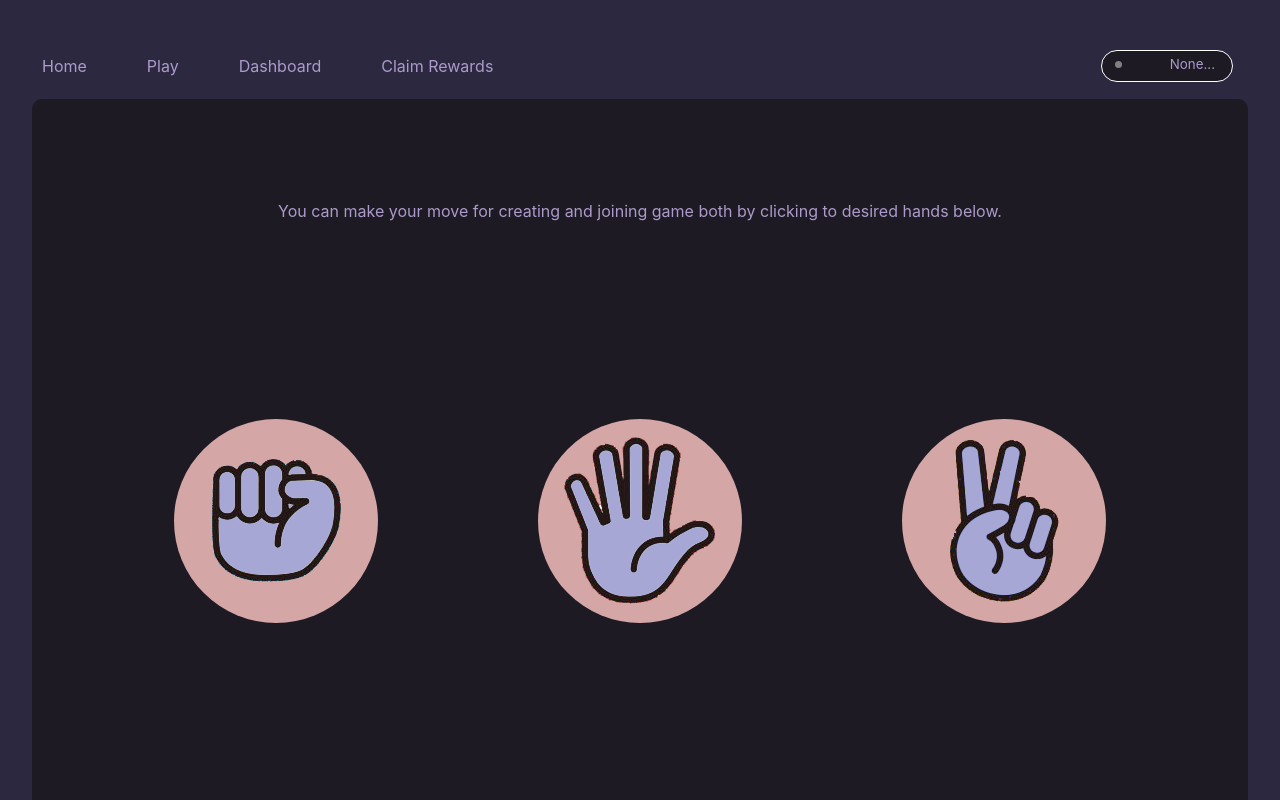
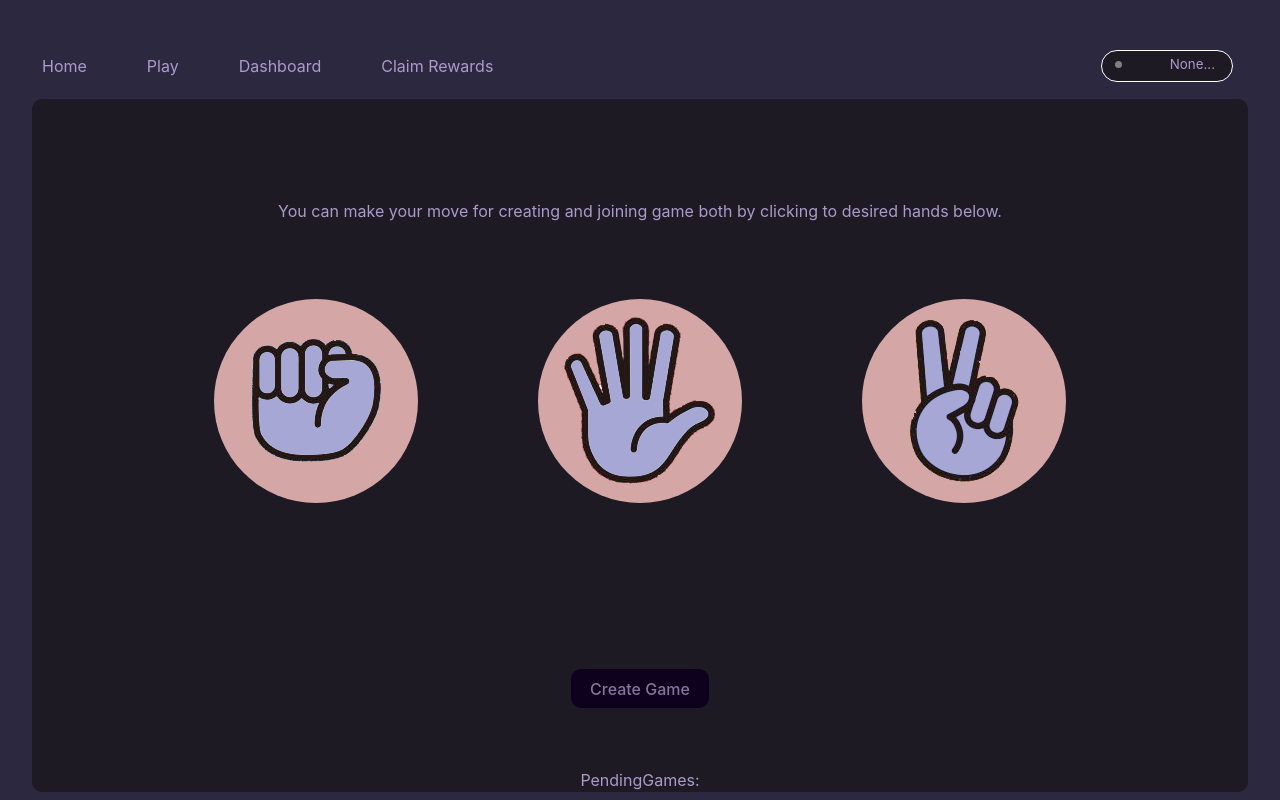
Before and after one commit to ulas96/rock-paper-scissor, a React (Vite) app in the folder client/: page /play in a window 1280 px wide. Shown: the top 800 px of the page. Built offline with nearby package versions, Linux system fonts and the light colour scheme.

Commit message:
css update

```diff
--- a/client/src/components/Home/Home.css
+++ b/client/src/components/Home/Home.css
@@ -7,9 +7,8 @@
 }
 
 .play-ref {
-    color: #ac9bca;
     transition: background-color 0.3s ease;
-    background-color: #fa3939;
+    background-color: #911717;
 }
 
 .play-ref:hover {
--- a/client/src/components/Play/Play.css
+++ b/client/src/components/Play/Play.css
@@ -3,12 +3,12 @@
   background-color: #1d1a24;
 }
 
-img{
+.move-img{
   border-radius: 50%;
-  padding: 80px;
+  margin: 60px;
 }
 
-img:hover{
+.move-img:hover{
   box-shadow: 0 0 .2rem #d5a6a6,
   0 0 .2rem #d5a6a6,
   0 0 2rem #a7a6d5,
--- a/client/src/components/Play/Play.jsx
+++ b/client/src/components/Play/Play.jsx
@@ -63,7 +63,7 @@ export default function Play({ state }) {
             You can make your move for creating and joining game both by
             clicking to desired hands below.
           </p>
-          <div id="moves">
+          <div className="move-image-div">
             <img
               src="../src/assets/rock.png"
               className="move-img"
@@ -79,7 +79,6 @@ export default function Play({ state }) {
             <img
               src="../src/assets/scissor.png"
               className="move-img"
-              id="scissor"
               onClick={handleMoveChange}
             />
           </div>
--- a/client/src/index.css
+++ b/client/src/index.css
@@ -27,7 +27,7 @@ h1 {
 }
 
 button {
-  color: #ac9bca;
+  color: #84769a;
   border-radius: 10px;
   border: 1px transparent;
   padding: 0.6em 1.2em;
```
